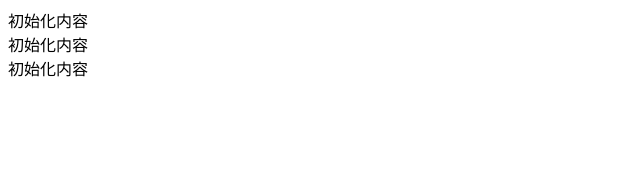
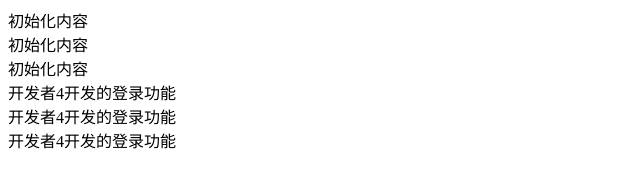
Before and after one commit to juxiaohui/testRepository, a plain HTML site: page index.html in a window 1280 px wide. Shown: the whole page, without its empty margins (0-640 px from the left). Drawn offline with Linux system fonts and the light colour scheme.

Commit message:
4完成登录功能

```diff
--- a/index.html
+++ b/index.html
@@ -11,5 +11,10 @@
     <div>初始化内容</div>
     <div>初始化内容</div>
 
+<!--   登录功能 -->
+
+    <div>开发者4开发的登录功能</div>
+    <div>开发者4开发的登录功能</div>
+    <div>开发者4开发的登录功能</div>
 </body>
 </html>
```
